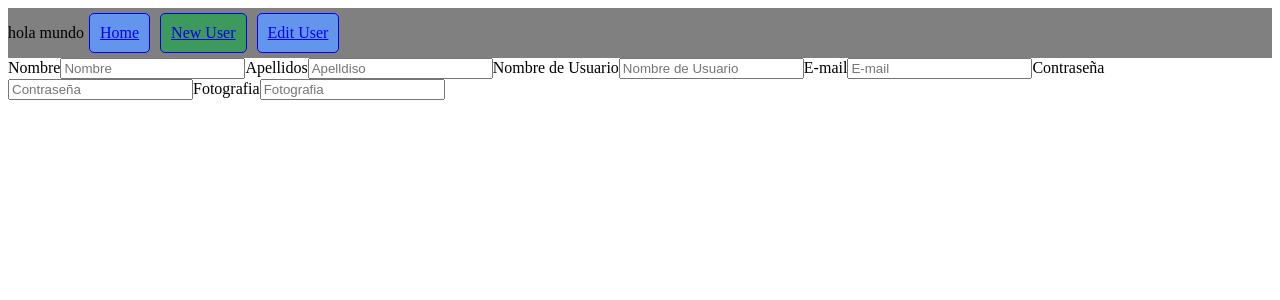
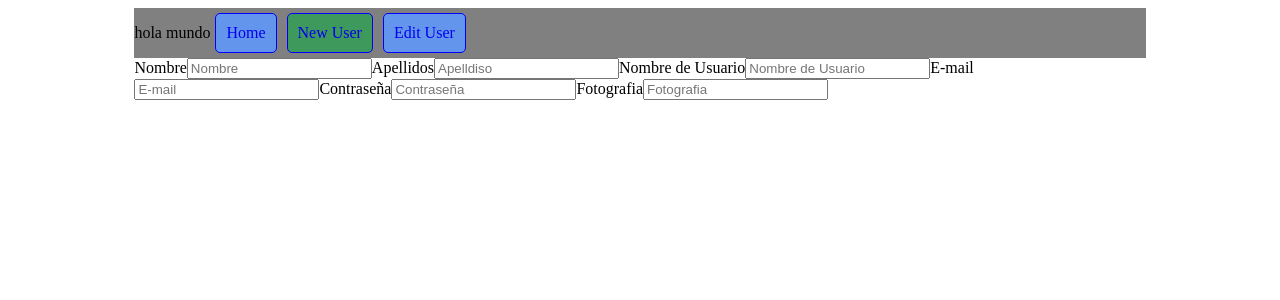
Before and after one commit to memecito/act_06, an Angular app: page /nuevo in a window 1280 px wide. Shown: the top 300 px of the page. Built offline with nearby package versions, Linux system fonts and the light colour scheme.

Commit message:
ajustar los anchos del header y el main

```diff
--- a/src/app/app.component.css
+++ b/src/app/app.component.css
@@ -0,0 +1,8 @@
+header{
+    width: 80%;
+    margin: auto;
+}
+main{
+    width: 80%;
+    margin: auto;
+}
--- a/src/app/components/form/form.component.html
+++ b/src/app/components/form/form.component.html
@@ -1,18 +1,19 @@
 <form>
-    <label for="name">Nombre</label>
-    <input type="text" id="name" placeholder="Nombre">
+  <label for="name">Nombre</label>
+  <input type="text" id="name" placeholder="Nombre" />
 
-<label for="lastname">Apellidos</label>
-    <input type="text" id="lastname" placeholder="Apelldiso">
-    <label for="username">Nombre de Usuario</label>
-    <input type="text" id="username" placeholder="Nombre de Usuario">
-    <label for="email">E-mail</label>
-    <input type="email" id="email" placeholder="E-mail">
-    <label for="password">Contraseña</label>
-    <input type="password" id="password" placeholder="Contraseña">
-    <label for="image">Fotografia</label>
-    <input type="text" id="image" placeholder="Fotografia">
+  <label for="lastname">Apellidos</label>
+  <input type="text" id="lastname" placeholder="Apelldiso" />
 
+  <label for="username">Nombre de Usuario</label>
+  <input type="text" id="username" placeholder="Nombre de Usuario" />
 
+  <label for="email">E-mail</label>
+  <input type="email" id="email" placeholder="E-mail" />
 
+  <label for="password">Contraseña</label>
+  <input type="password" id="password" placeholder="Contraseña" />
+
+  <label for="image">Fotografia</label>
+  <input type="text" id="image" placeholder="Fotografia" />
 </form>
--- a/src/app/components/menu/menu.component.css
+++ b/src/app/components/menu/menu.component.css
@@ -8,6 +8,9 @@
 nav{
     display: flex;
     list-style: none;
+}
+a{
+    text-decoration: none;
 }
 .btn-navegacion{
     background-color: cornflowerblue;
```
